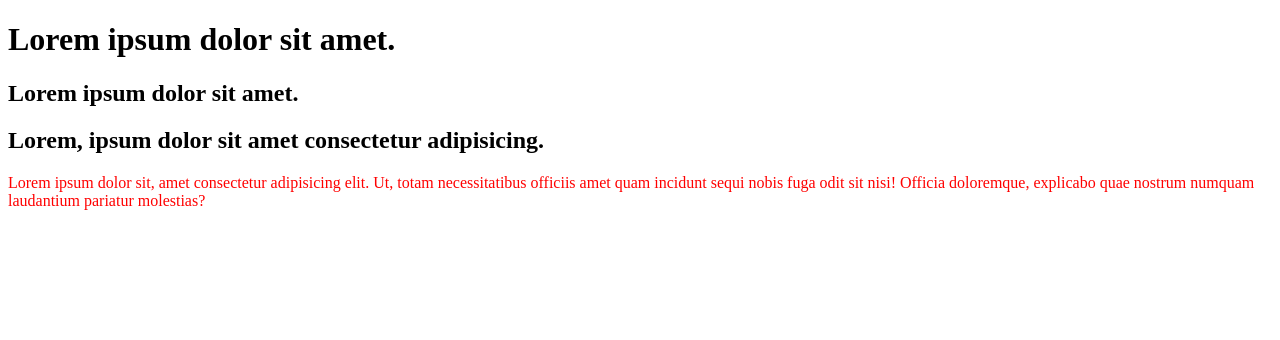
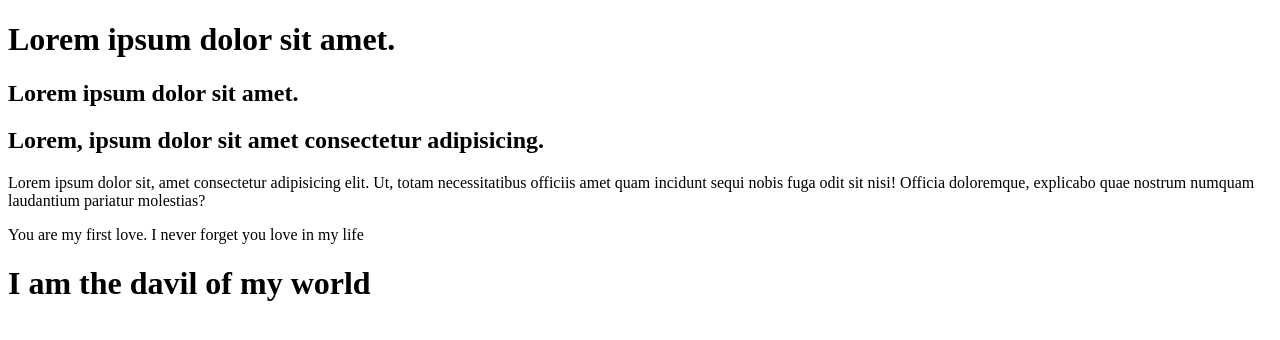
Before and after one commit to Bijoydhar12/my-first-project, a plain HTML site: page index1.html in a window 1280 px wide. Drawn offline with Linux system fonts and the light colour scheme.

Commit message:
New Design

```diff
--- a/Style.css
+++ b/Style.css
@@ -1,3 +1,6 @@
 p{
     color: red;
 }
+h1{
+    background-color: aqua;
+}
--- a/index1.html
+++ b/index1.html
@@ -5,13 +5,15 @@
     <meta http-equiv="X-UA-Compatible" content="IE=edge">
     <meta name="viewport" content="width=device-width, initial-scale=1.0">
     <title>My second github pro</title>
-    <link rel="stylesheet" href="style.css">
+
 </head>
 <body>
     <h1>Lorem ipsum dolor sit amet.</h1>
     <h2>Lorem ipsum dolor sit amet. </h2>
     <h2>Lorem, ipsum dolor sit amet consectetur adipisicing.</h2>
     <p>Lorem ipsum dolor sit, amet consectetur adipisicing elit. Ut, totam necessitatibus officiis amet quam incidunt sequi nobis fuga odit sit nisi! Officia doloremque, explicabo quae nostrum numquam laudantium pariatur molestias?</p>
+    <p> You are my first love. I never forget you love in my life</p>
+    <h1>I am the davil of my world</h1>
 
 </body>
 </html>
```
